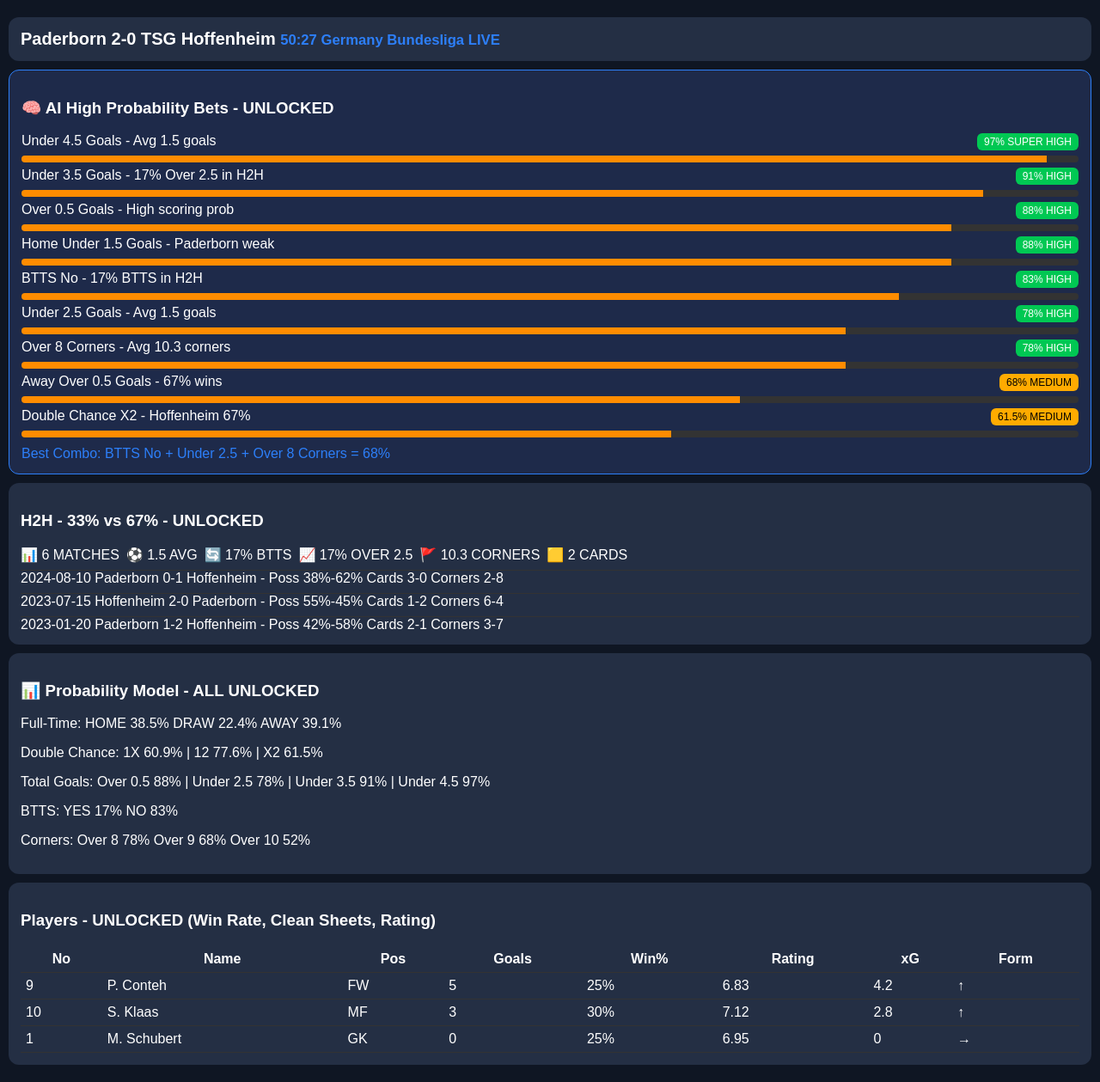
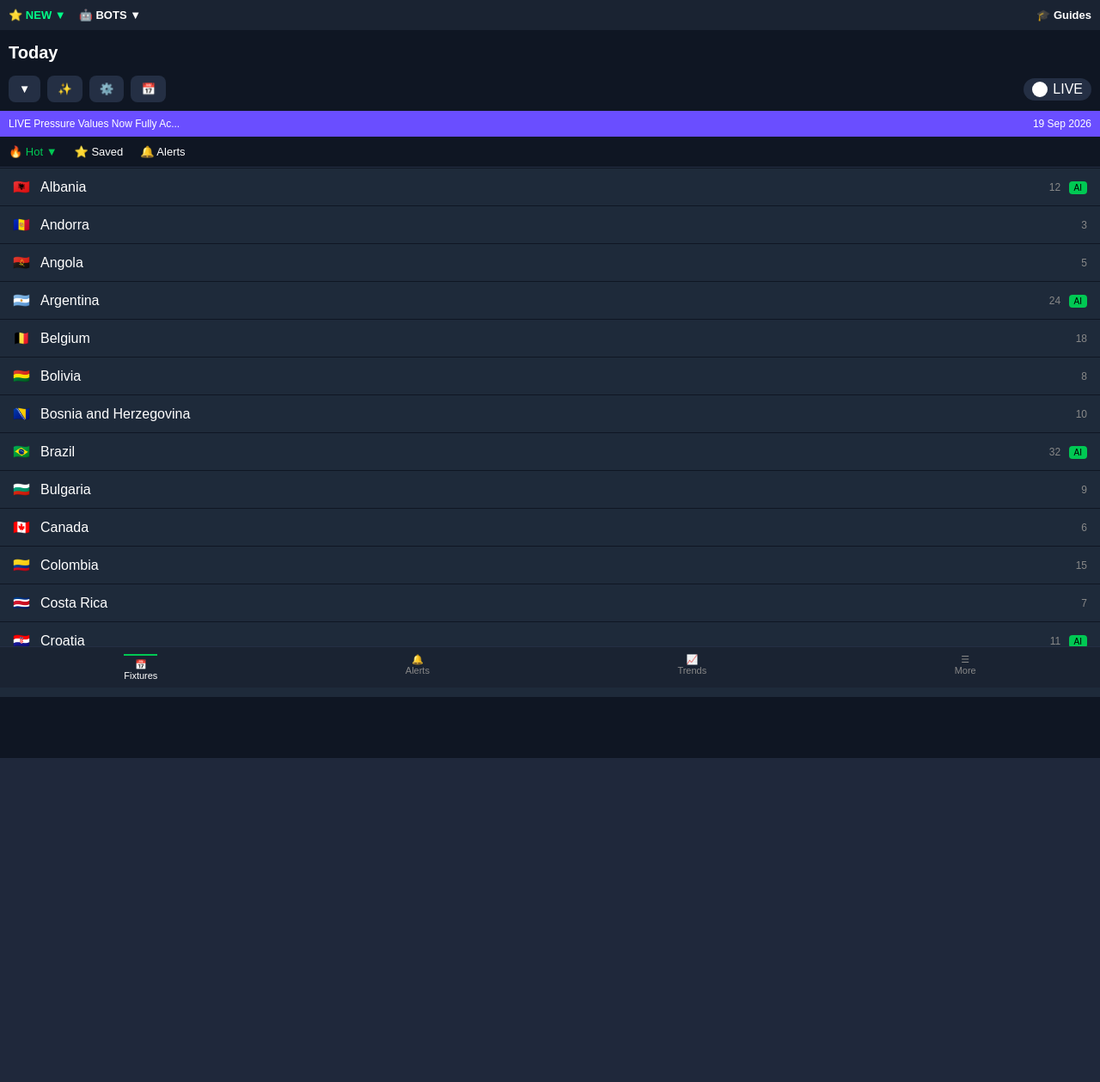
Before and after one commit to Abednico-byte/abed-predict-world, a Flask app: page / in a window 1280 px wide. Shown: the whole page at 86% size. After the commit the page ends 882 px from the top, so only its background shows below. Run offline with Flask 3, Linux system fonts and the light colour scheme.

Commit message:
Update index.html

```diff
--- a/templates/index.html
+++ b/templates/index.html
@@ -2,49 +2,52 @@
 <html>
 <head>
 <meta name="viewport" content="width=device-width, initial-scale=1">
-<title>Abed Predict - Unlocked</title>
+<title>Abed Predict</title>
 <style>
-body{background:#0f1623;color:white;font-family:Arial;margin:0;padding:10px}
-.card{background:#242F44;border-radius:12px;padding:14px;margin:10px 0}
-.top{font-size:20px;font-weight:bold}
-.badge{padding:3px 8px;border-radius:6px;font-size:12px}
-.green{background:#00c853} .yellow{background:#ffab00;color:black}
-.bar{height:8px;background:#333;border-radius:4px;overflow:hidden;margin:4px 0}
-.fill{height:100%;background:#FF8C00}
-.ai{background:#1e2a4a;border:1px solid #2D7FF9}
-table{width:100%;border-collapse:collapse} td,th{padding:6px;border-bottom:1px solid #333}
+body{background:#0f1623;color:white;font-family:Arial;margin:0;padding:0}
+.topbar{background:#1a2332;padding:10px;display:flex;gap:15px;font-size:13px;font-weight:bold}
+.today{padding:15px 10px 5px;font-size:20px;font-weight:bold}
+.filters{display:flex;gap:8px;padding:10px;align-items:center}
+.f-btn{background:#242F44;border-radius:8px;padding:8px 12px;border:none;color:white}
+.live-toggle{margin-left:auto;background:#242F44;border-radius:20px;padding:4px 10px;display:flex;align-items:center;gap:6px}
+.live-dot{width:18px;height:18px;background:white;border-radius:50%}
+.banner{background:#6a4eff;padding:8px 10px;font-size:12px;display:flex;justify-content:space-between}
+.tabs{display:flex;gap:20px;padding:10px;border-bottom:1px solid #242F44;font-size:13px}
+.league{background:#1e2a3a;margin:1px 0;padding:12px 15px;display:flex;align-items:center;gap:10px;cursor:pointer}
+.league:hover{background:#242F44}
+.flag{width:22px}
+.count{margin-left:auto;color:#888;font-size:12px}
+.bottom{position:fixed;bottom:0;width:100%;background:#1a2332;display:flex;justify-content:space-around;padding:8px 0;border-top:1px solid #242F44}
+.b-item{text-align:center;font-size:11px;color:#888}
+.b-item.active{color:white;border-top:2px solid #00c853;padding-top:4px}
+.ai-badge{background:#00c853;color:black;font-size:10px;padding:2px 6px;border-radius:4px;margin-left:6px}
 </style>
+<script>
+function openMatch(c){window.location.href="/match?league="+c}
+</script>
 </head>
 <body>
-<div class="card top">{{fixture.home}} {{fixture.score}} {{fixture.away}} <small style="color:#2D7FF9">{{fixture.minute}} {{fixture.league}} LIVE</small></div>
-<div class="card ai">
-<h3>🧠 AI High Probability Bets - UNLOCKED</h3>
-{% for b in ai_bets %}
-<div style="display:flex;justify-content:space-between;margin:6px 0"><span>{{b.bet}} - {{b.reason}}</span><span class="badge {{b.color}}">{{b.prob}}% {{b.conf}}</span></div>
-<div class="bar"><div class="fill" style="width:{{b.prob}}%"></div></div>
-{% endfor %}
-<div style="margin-top:10px;color:#2D7FF9">Best Combo: BTTS No + Under 2.5 + Over 8 Corners = 68%</div>
-</div>
-<div class="card">
-<h3>H2H - {{h2h.win_pct.home}}% vs {{h2h.win_pct.away}}% - UNLOCKED</h3>
-<div style="display:flex;gap:8px;flex-wrap:wrap">
-<div>📊 {{h2h.boxes.matches}} MATCHES</div><div>⚽ {{h2h.boxes.avg_goals}} AVG</div><div>🔄 {{h2h.boxes.btts_pct}}% BTTS</div><div>📈 {{h2h.boxes.over_25_pct}}% OVER 2.5</div><div>🚩 {{h2h.boxes.avg_corners}} CORNERS</div><div>🟨 {{h2h.boxes.avg_cards}} CARDS</div>
-</div>
-{% for m in h2h.matches %}<div style="margin-top:8px;border-top:1px solid #333">{{m.date}} {{m.home}} {{m.score}} {{m.away}} - Poss {{m.poss}} Cards {{m.cards}} Corners {{m.corners}}</div>{% endfor %}
-</div>
-<div class="card">
-<h3>📊 Probability Model - ALL UNLOCKED</h3>
-<p>Full-Time: HOME {{pred.full_time.home}}% DRAW {{pred.full_time.draw}}% AWAY {{pred.full_time.away}}%</p>
-<p>Double Chance: 1X {{pred.double_chance['1X']}}% | 12 {{pred.double_chance['12']}}% | X2 {{pred.double_chance.X2}}%</p>
-<p>Total Goals: Over 0.5 {{pred.total_goals.over_0_5}}% | Under 2.5 {{pred.total_goals.under_2_5}}% | Under 3.5 {{pred.total_goals.under_3_5}}% | Under 4.5 {{pred.total_goals.under_4_5}}%</p>
-<p>BTTS: YES {{pred.btts.yes}}% NO {{pred.btts.no}}%</p>
-<p>Corners: Over 8 {{pred.corners.over_8}}% Over 9 {{pred.corners.over_9}}% Over 10 {{pred.corners.over_10}}%</p>
-</div>
-<div class="card">
-<h3>Players - UNLOCKED (Win Rate, Clean Sheets, Rating)</h3>
-<table><tr><th>No</th><th>Name</th><th>Pos</th><th>Goals</th><th>Win%</th><th>Rating</th><th>xG</th><th>Form</th></tr>
-{% for p in players %}<tr><td>{{p.no}}</td><td>{{p.name}}</td><td>{{p.pos}}</td><td>{{p.goals}}</td><td>{{p.win_rate}}%</td><td>{{p.rating}}</td><td>{{p.xg}}</td><td>{{p.form}}</td></tr>{% endfor %}
-</table>
-</div>
+<div class="topbar"><span style="color:#00ff88">⭐ NEW ▼</span><span>🤖 BOTS ▼</span><span style="margin-left:auto">🎓 Guides</span></div>
+<div class="today">Today</div>
+<div class="filters"><button class="f-btn">▼</button><button class="f-btn">✨</button><button class="f-btn">⚙️</button><button class="f-btn">📅</button><div class="live-toggle"><div class="live-dot"></div> LIVE</div></div>
+<div class="banner"><span>LIVE Pressure Values Now Fully Ac...</span><span>19 Sep 2026</span></div>
+<div class="tabs"><span style="color:#00c853">🔥 Hot ▼</span><span>⭐ Saved</span><span>🔔 Alerts</span></div>
+
+<div class="league" onclick="openMatch('Albania')"><div class="flag">🇦🇱</div> Albania <span class="count">12 <span class="ai-badge">AI</span></span></div>
+<div class="league" onclick="openMatch('Andorra')"><div class="flag">🇦🇩</div> Andorra <span class="count">3</span></div>
+<div class="league" onclick="openMatch('Angola')"><div class="flag">🇦🇴</div> Angola <span class="count">5</span></div>
+<div class="league" onclick="openMatch('Argentina')"><div class="flag">🇦🇷</div> Argentina <span class="count">24 <span class="ai-badge">AI</span></span></div>
+<div class="league" onclick="openMatch('Belgium')"><div class="flag">🇧🇪</div> Belgium <span class="count">18</span></div>
+<div class="league" onclick="openMatch('Bolivia')"><div class="flag">🇧🇴</div> Bolivia <span class="count">8</span></div>
+<div class="league" onclick="openMatch('Bosnia')"><div class="flag">🇧🇦</div> Bosnia and Herzegovina <span class="count">10</span></div>
+<div class="league" onclick="openMatch('Brazil')"><div class="flag">🇧🇷</div> Brazil <span class="count">32 <span class="ai-badge">AI</span></span></div>
+<div class="league" onclick="openMatch('Bulgaria')"><div class="flag">🇧🇬</div> Bulgaria <span class="count">9</span></div>
+<div class="league" onclick="openMatch('Canada')"><div class="flag">🇨🇦</div> Canada <span class="count">6</span></div>
+<div class="league" onclick="openMatch('Colombia')"><div class="flag">🇨🇴</div> Colombia <span class="count">15</span></div>
+<div class="league" onclick="openMatch('Costa Rica')"><div class="flag">🇨🇷</div> Costa Rica <span class="count">7</span></div>
+<div class="league" onclick="openMatch('Croatia')"><div class="flag">🇭🇷</div> Croatia <span class="count">11 <span class="ai-badge">AI</span></span></div>
+<div class="league" onclick="openMatch('Germany')"><div class="flag">🇩🇪</div> Germany Bundesliga <span class="count">9 <span class="ai-badge">LIVE AI</span></span></div>
+<div style="height:70px"></div>
+<div class="bottom"><div class="b-item active">📅<br>Fixtures</div><div class="b-item">🔔<br>Alerts</div><div class="b-item">📈<br>Trends</div><div class="b-item">☰<br>More</div></div>
 </body>
 </html>
```
